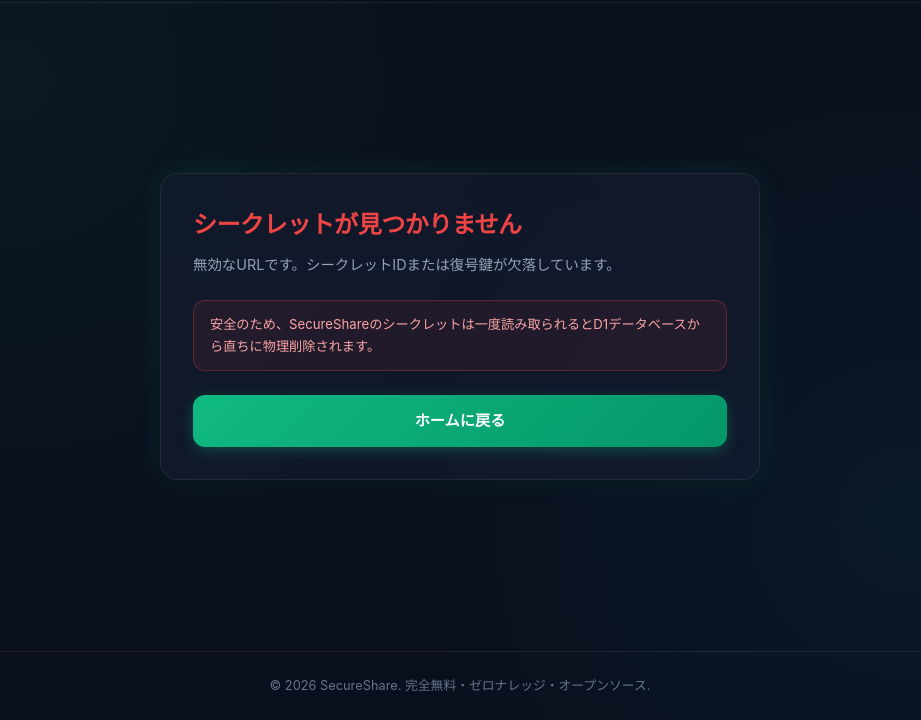
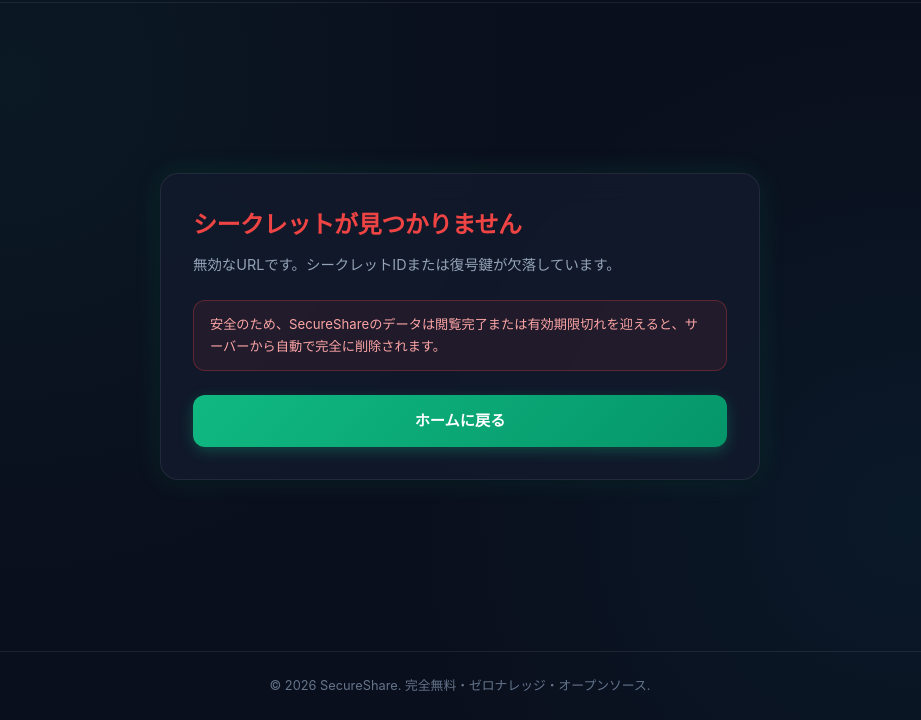
Before and after one commit to cchina33/SecureShare, a website: page public/view.html in a window 1280 px wide. Shown: the part 80-800 px from the top of the page, without its empty margins (180-1101 px from the left). Drawn offline with Linux system fonts and the light colour scheme.

Commit message:
style: view.htmlのエラー画面文言の重複を解消し役割分担を整理

```diff
--- a/public/view.html
+++ b/public/view.html
@@ -84,7 +84,7 @@
         </p>
 
         <div class="security-banner" style="background: rgba(239, 68, 68, 0.08); border-color: rgba(239, 68, 68, 0.3); color: #fca5a5;">
-          安全のため、SecureShareのシークレットは一度読み取られるとD1データベースから直ちに物理削除されます。
+          安全のため、SecureShareのデータは閲覧完了または有効期限切れを迎えると、サーバーから自動で完全に削除されます。
         </div>
 
         <div style="margin-top: 1.5rem; text-align: center;">
```
